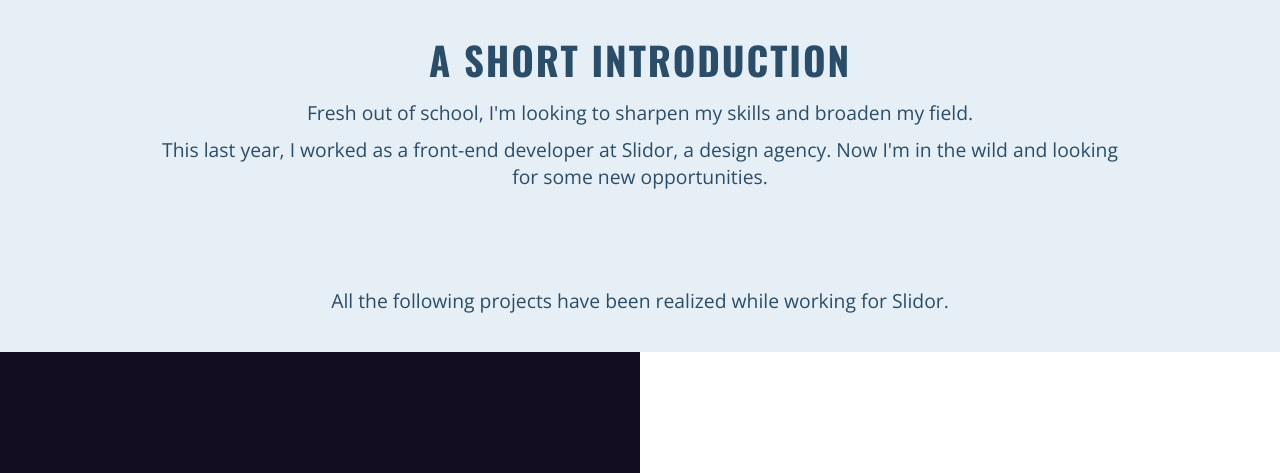
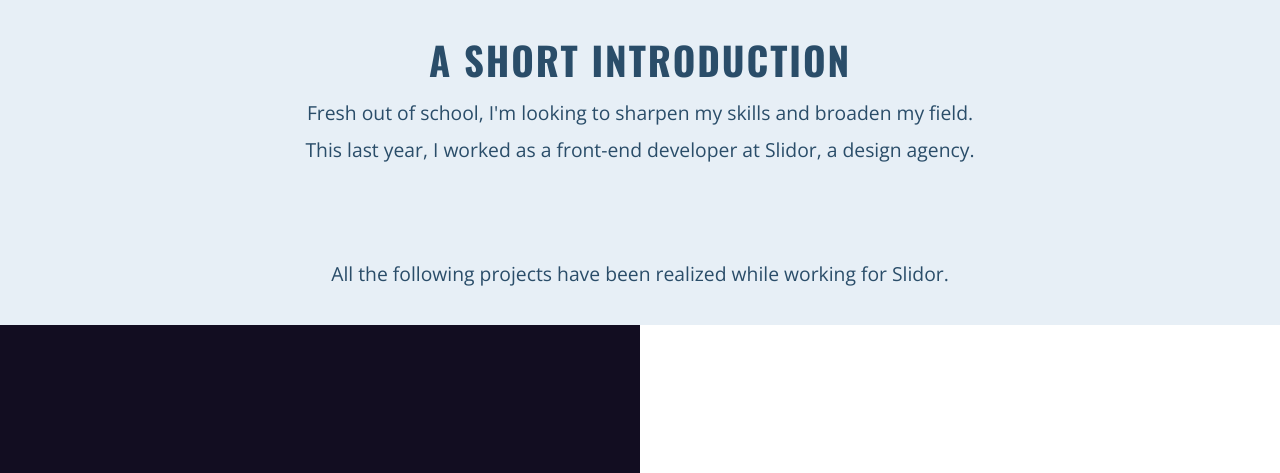
Before and after one commit to Licornichon/licornichon.github.io, a website: page app/index.html in a window 1280 px wide. Shown: the part 860-1333 px from the top of the page. Drawn offline with nearby package versions, Linux system fonts and the light colour scheme.

Commit message:
Maj texte

```diff
--- a/app/index.html
+++ b/app/index.html
@@ -45,7 +45,7 @@
 		<div class="container">
 			<h2>A short introduction</h2>
 			<p>Fresh out of school, I'm looking to sharpen my skills and broaden my field.</p>
-			<p>This last year, I worked as a front-end developer at Slidor, a design agency. Now I'm in the wild and looking for some new opportunities.</p>
+			<p>This last year, I worked as a front-end developer at Slidor, a design agency.</p>
 			<p>All the following projects have been realized while working for Slidor.</p>
 		</div>
 	</section>
```
Also changed, not shown: index.html (+1 -1 lines).
